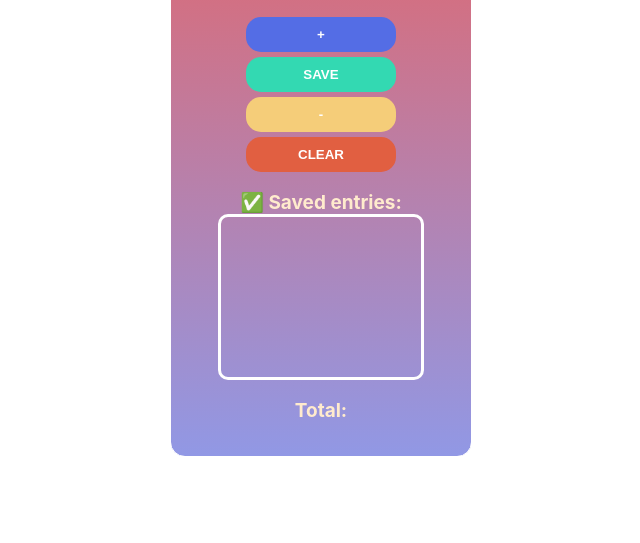
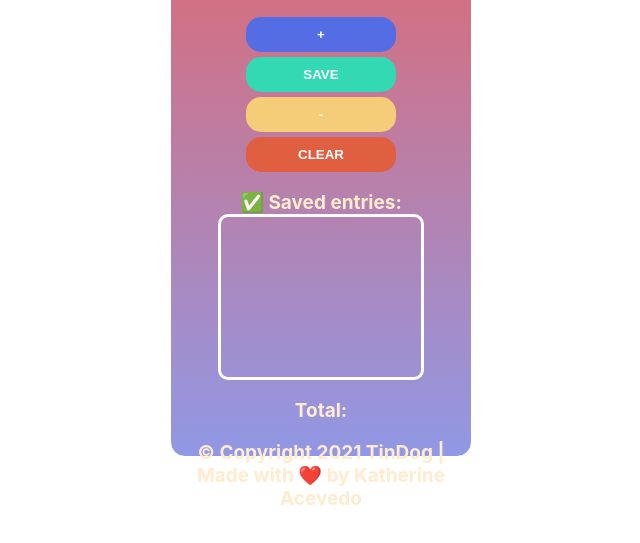
Before and after one commit to kodey-kat/Counter-app-1-screen, a plain HTML site: page index.html in a window 1280 px wide. Shown: the part 195-738 px from the top of the page, without its empty margins (319-959 px from the left). Drawn offline with Linux system fonts and the light colour scheme.

Commit message:
Update index.html

```diff
--- a/index.html
+++ b/index.html
@@ -17,7 +17,9 @@
         <p class = "saved-entries"> ✅ Saved entries: </p>
         <p id="save-el"></p>
         <p id ="total">Total: </p>
+        <p>© Copyright 2021 TinDog | Made with ❤️ by Katherine Acevedo</p>
       </div>
+
         <script src="script.js"></script>
 
     </body>
```
